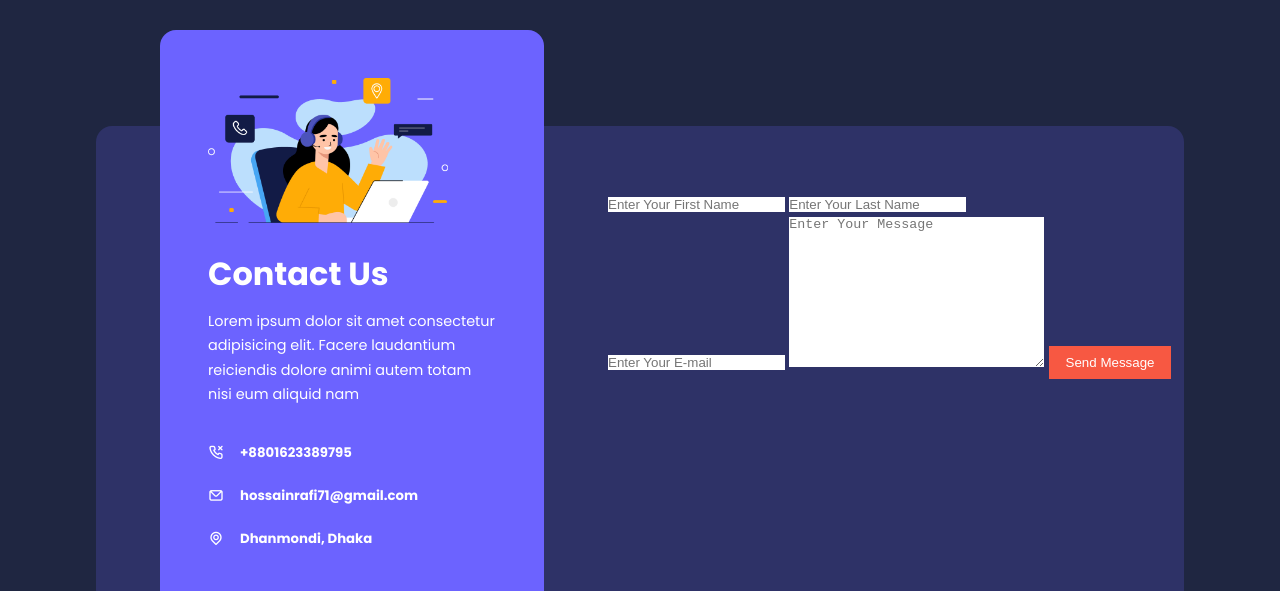
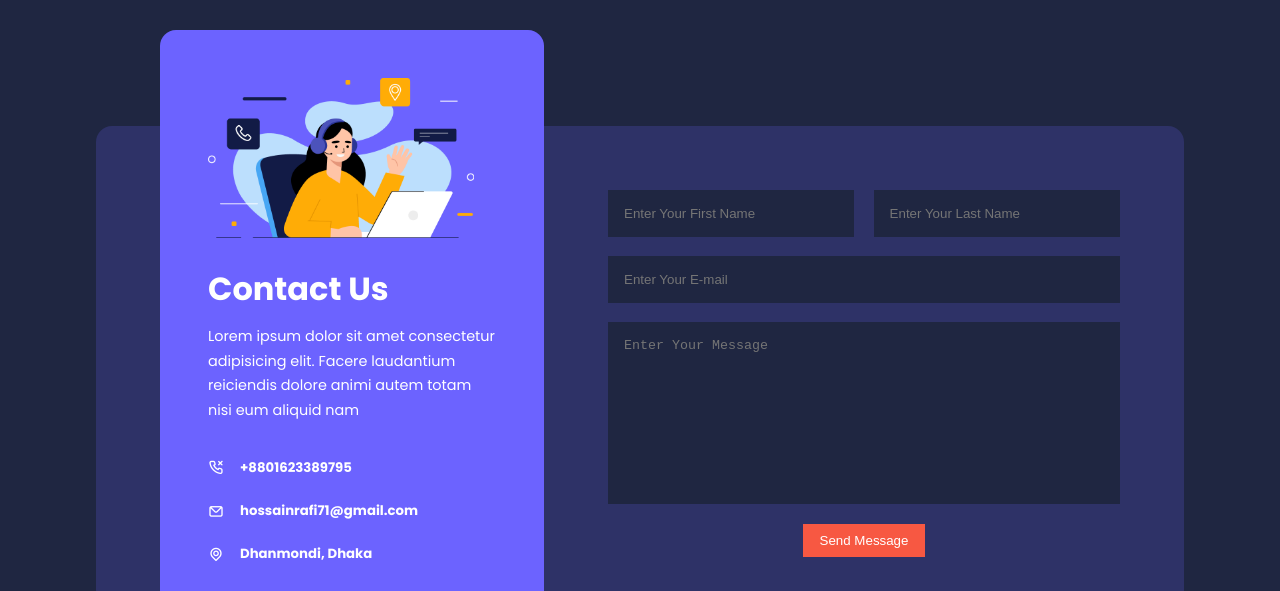
Before and after one commit to HossainRafi/EduSite, a plain HTML site: page contact.html in a window 1280 px wide. Shown: the part 82-673 px from the top of the page. Drawn offline with nearby package versions, Linux system fonts and the light colour scheme.

Commit message:
contact form done

```diff
--- a/contact.html
+++ b/contact.html
@@ -75,7 +75,7 @@
           </ul>
         </aside>
 
-        <form>
+        <form class="contact__form">
           <div class="form__name">
             <input
               type="text"
@@ -100,10 +100,12 @@
             name="Message"
             cols="30"
             rows="10"
+            required
             placeholder="Enter Your Message"
-            required
           ></textarea>
-          <button type="submit" class="btn btn-primary">Send Message</button>
+          <button type="submit" class="btn btn-primary" style="margin: 0 auto">
+            Send Message
+          </button>
         </form>
       </div>
     </section>
@@ -157,5 +159,8 @@
       </div>
     </footer>
     <!-- ==================== Footer End ====================== -->
+
+    <!-- Script File -->
+    <script src="main.js"></script>
   </body>
 </html>
--- a/css/contact.css
+++ b/css/contact.css
@@ -19,7 +19,7 @@
 }
 .aside__image{
     /* width: 12rem; */
-    width: 15rem;
+    width: 16.6rem;
     margin-bottom: 2rem;
 }
 .contact__aside h2{
@@ -51,3 +51,30 @@
 .contact__socials a:hover{
     background: var(--color-bg1);
 }
+
+/* ================ Contact Form ================= */
+.contact__form{
+    display: flex;
+    flex-direction: column;
+    gap: 1.2rem;
+    margin-right: 4rem;
+}
+.form__name{
+    display: flex;
+    gap: 1.2rem;
+}
+.contact__form input[type="text"]{
+width: 50%;
+}
+input, textarea{
+    width: 100%;
+    padding: 1rem;
+    resize: none;
+    background: var(--color-bg);
+    color: var(--color-white);
+}
+.contact__form .btn{
+    width: max-content;
+    margin-top: 1rem;
+    cursor: pointer;
+}
```
